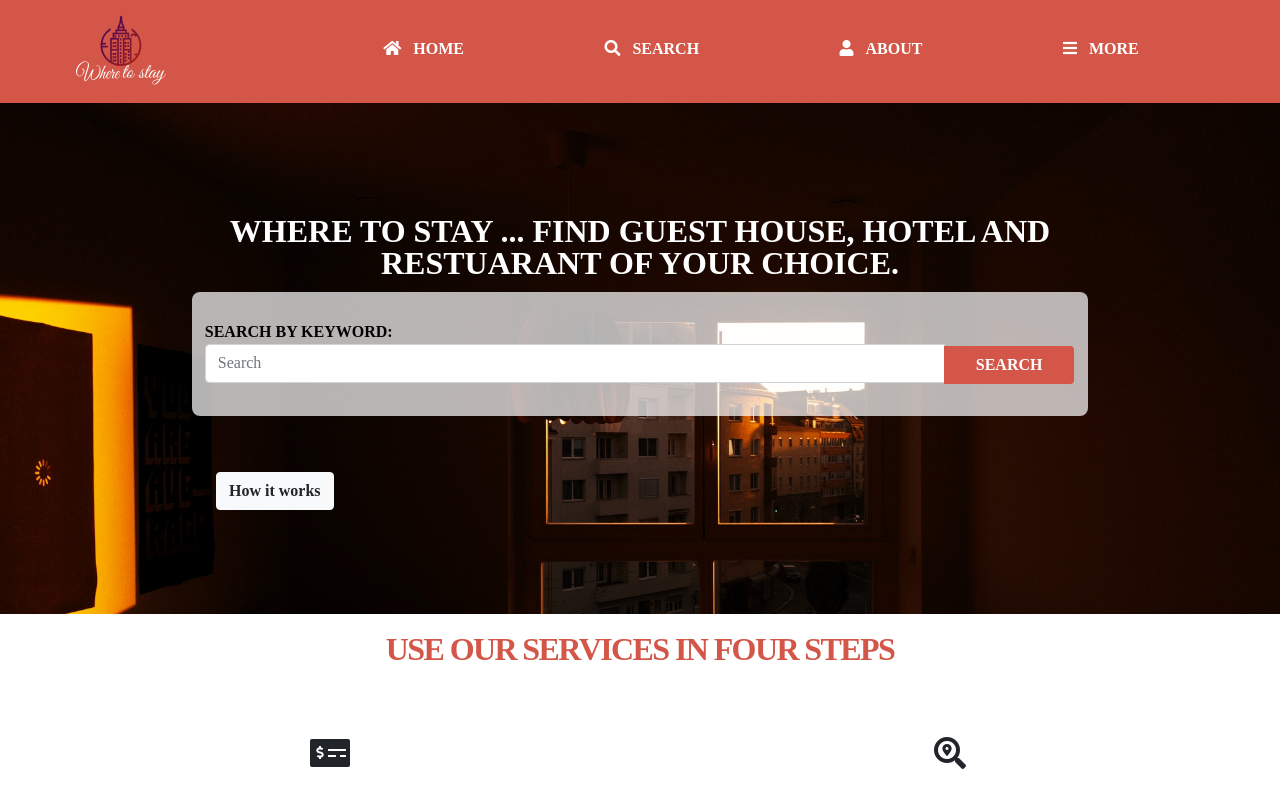
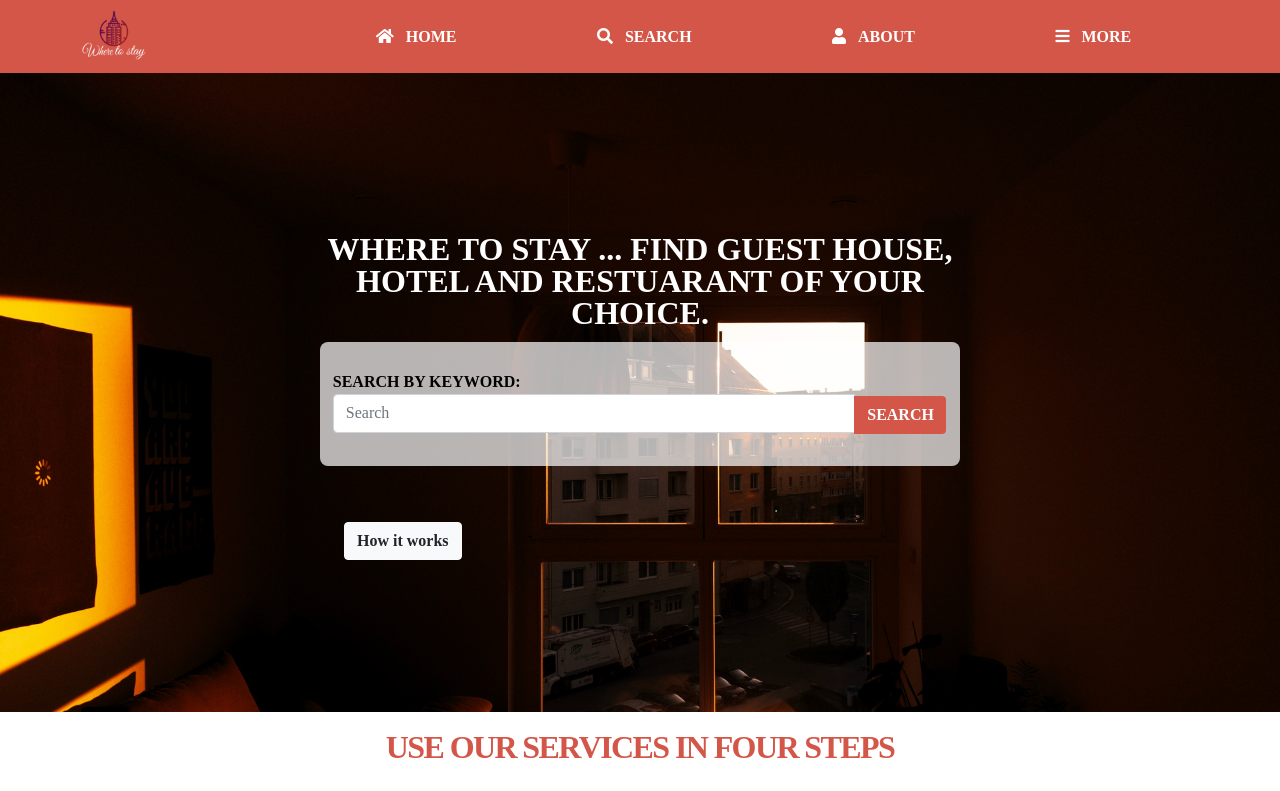
Before and after one commit to keddo/HTMLCapstoneProject, a website: page index.html in a window 1280 px wide. Shown: the top 791 px of the page. Drawn offline with nearby package versions, Linux system fonts and the light colour scheme.

Commit message:
Changes to made to header, content of the landing

```diff
--- a/assets/css/sass/includes/_header.scss
+++ b/assets/css/sass/includes/_header.scss
@@ -45,6 +45,11 @@ nav li span {
 }
 
 @media (min-width: 1024px) {
+
+    header nav ul {
+        padding: 0;
+    }
+
     nav li span {
         display: inline-block;
         font-size: 1rem;
--- a/assets/css/sass/includes/_main_content.scss
+++ b/assets/css/sass/includes/_main_content.scss
@@ -123,6 +123,13 @@ main {
 }
 
 @media (min-width: 1024px) {
+    main .hero {
+        width: 50%;
+        margin: 8em auto !important;
+    }
+    main .promo {
+        padding: 1em 2em;
+    }
     main .services {
         display: grid;
         grid-template-columns: repeat(2, 1fr);
--- a/index.html
+++ b/index.html
@@ -22,7 +22,7 @@
 
      <header>
          <a href="#" class="brand">
-             <img src="./assets/img/logo.png" alt="Where to stay Brand logo" width="100" height="100">
+             <img src="./assets/img/logo.png" alt="Where to stay Brand logo" width="70" height="70">
          </a>
          <nav>
              <ul>
```
Also changed, not shown: assets/css/main.css, 1 other file.
